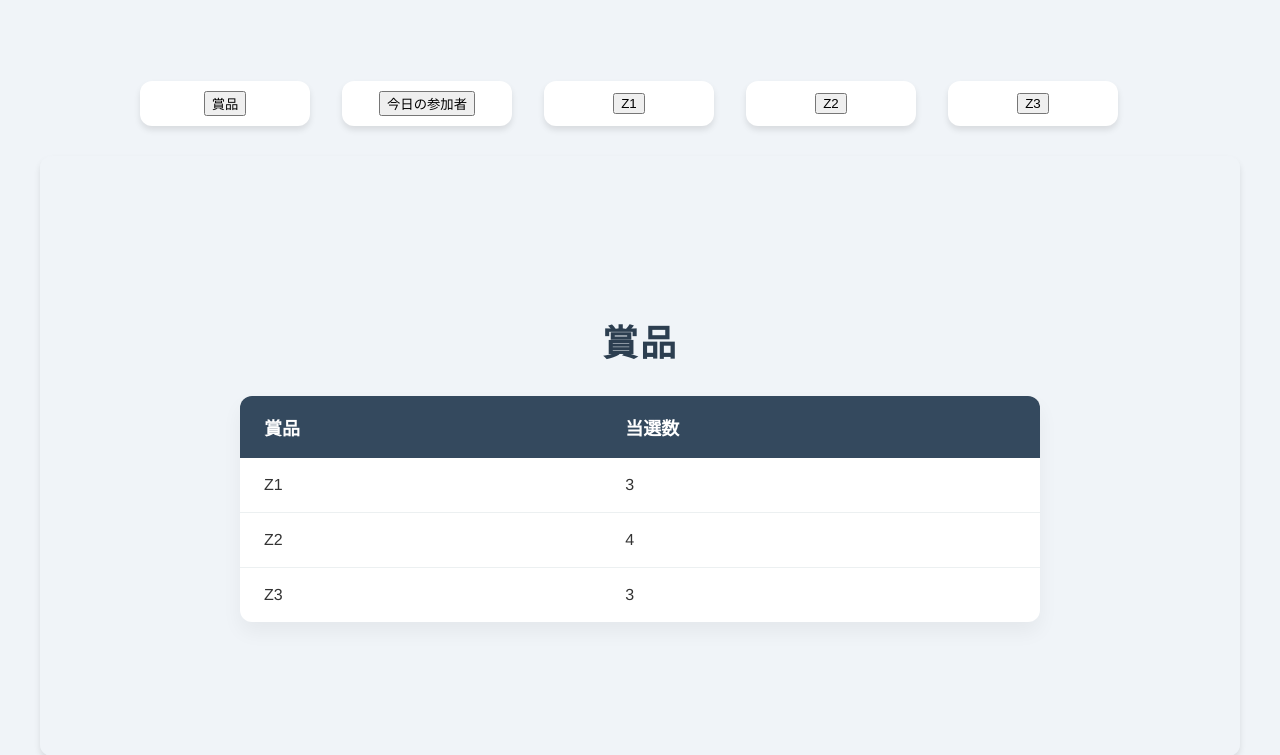
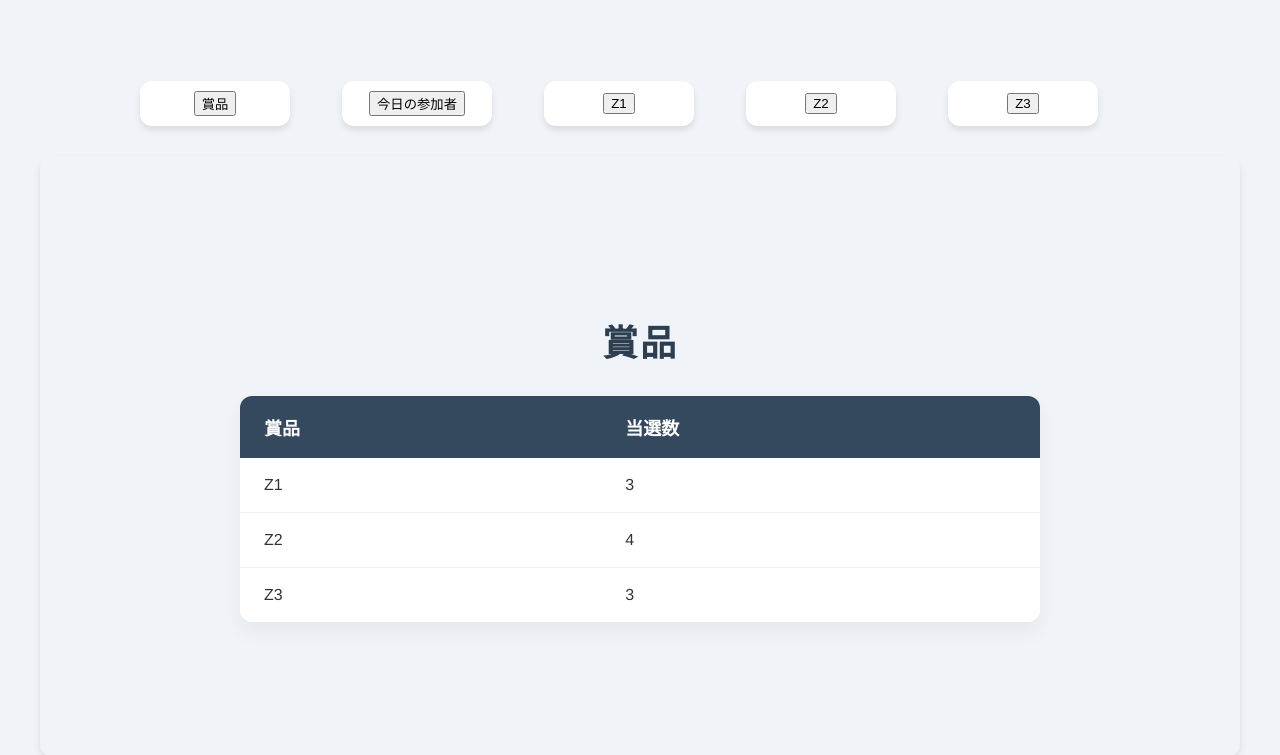
Before and after one commit to tztechno/vercel_flask_party, a Flask app: page /screen in a window 1280 px wide. Shown: the top 755 px of the page. Run offline with Flask 3, Linux system fonts and the light colour scheme.

Commit message:
2024-10-15

```diff
--- a/templates/screen.html
+++ b/templates/screen.html
@@ -48,7 +48,7 @@
             font-size: 16px;
             text-align: center;
             transition: transform 0.3s ease, box-shadow 0.3s ease;
-            width: 150px; /* カードの幅を狭く設定 (例: 100px) */
+            width: 130px; /* カードの幅を狭く設定 (例: 100px) */
         }
 
         .card:hover {
```
